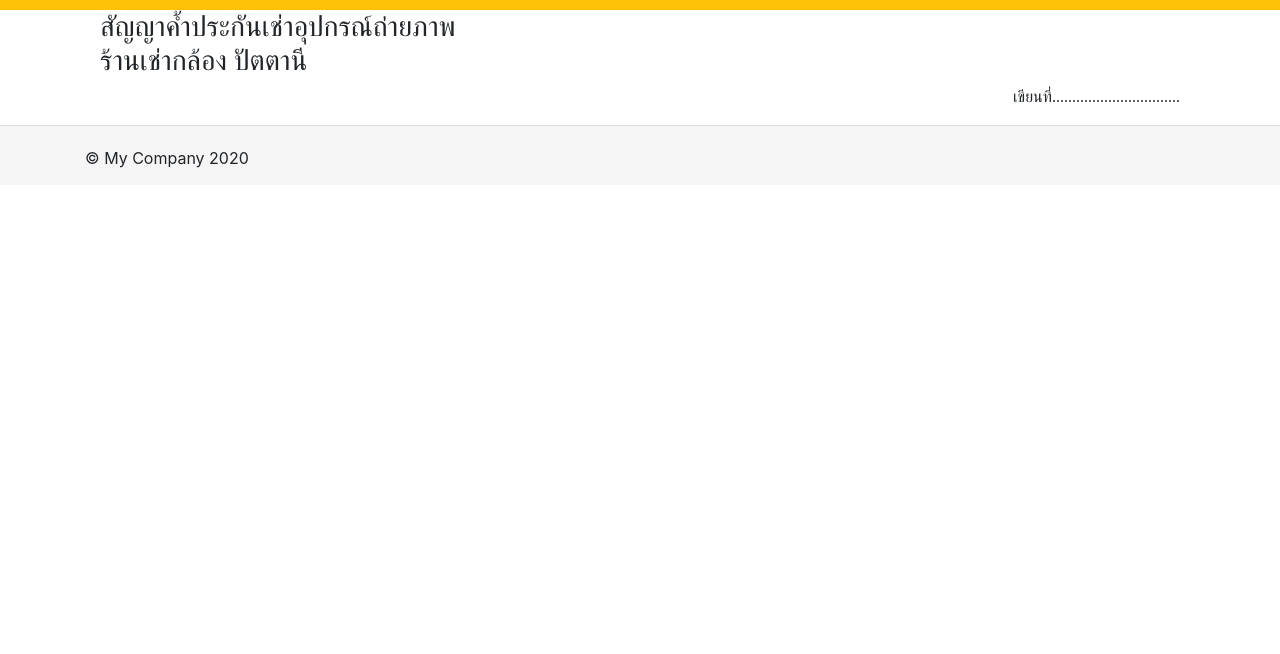
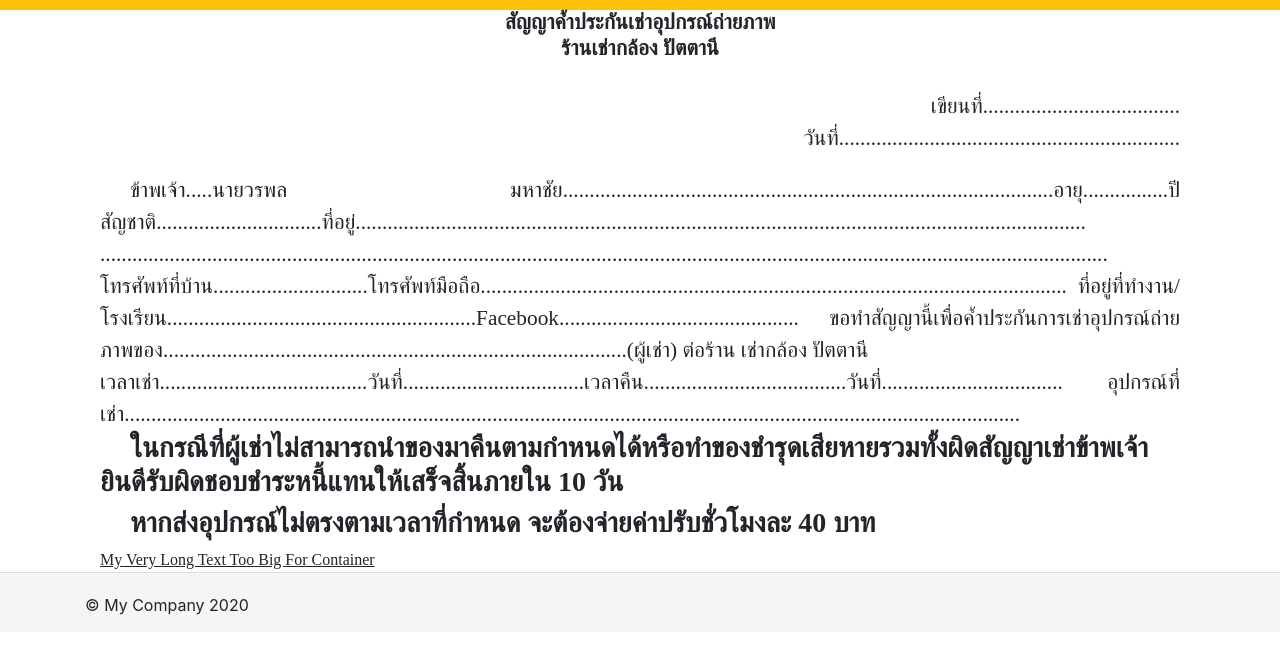
Before and after one commit to s6102041520165/EcommerceLease, a Yii app: template views/lease/contract.php in a window 1280 px wide. Shown: the top 654 px of the page. Run offline with PHP 8.4 and a stand-in for Yii, Linux system fonts and the light colour scheme; the template is opened without the code that fills it, so the values that code supplies are empty; some libraries are stand-ins or nearby versions.

Commit message:
contract2

```diff
--- a/controllers/LeaseController.php
+++ b/controllers/LeaseController.php
@@ -11,6 +11,10 @@ use app\models\Product;
 use yii\web\Controller;
 use yii\web\NotFoundHttpException;
 use yii\filters\VerbFilter;
+
+use kartik\mpdf\Pdf;
+use Mpdf\Config\ConfigVariables;
+use Mpdf\Config\FontVariables;
 
 /**
  * LeaseController implements the CRUD actions for Lease model.
@@ -138,7 +142,7 @@ class LeaseController extends Controller
             'format' => Pdf::FORMAT_A4,
             'orientation' => Pdf::ORIENT_PORTRAIT,
             'destination' => Pdf::DEST_BROWSER,
-            'content' => $this->renderPartial('receipt', ['model' => $model]),
+            'content' => $this->renderPartial('contract', ['model' => $model]),
             'options' => [
                 // any mpdf options you wish to set
             ],
--- a/views/lease/contract.php
+++ b/views/lease/contract.php
@@ -1,4 +1,22 @@
+
 <div class="container" style="font-family:thsarabun;">
-    <h3>สัญญาค้ำประกันเช่าอุปกรณ์ถ่ายภาพ<br>ร้านเช่ากล้อง ปัตตานี</h3>
-    <p style="display:block;text-align: right;">เขียนที่................................</p>
+    <h4 style="text-align: center;font-weight:bold;font-size:16pt;">สัญญาค้ำประกันเช่าอุปกรณ์ถ่ายภาพ<br>ร้านเช่ากล้อง ปัตตานี</h4>
+    <p style="display:block;text-align: right;font-size:16pt;margin-top:30px">
+        เขียนที่.....................................<br>
+        วันที่................................................................
+    </p>
+    <p style="text-indent: 30px;text-align:justify;font-size:16pt;margin:0px;margin-top:20px">ข้าพเจ้า.....<span>นายวรพล มหาชัย</span>............................................................................................อายุ........<span></span>........ปี
+        สัญชาติ...............................ที่อยู่.........................................................................................................................................
+        .............................................................................................................................................................................................
+        โทรศัพท์ที่บ้าน.............................โทรศัพท์มือถือ..............................................................................................................
+        ที่อยู่ที่ทำงาน/โรงเรียน..........................................................Facebook.............................................
+        ขอทำสัญญานี้เพื่อค้ำประกันการเช่าอุปกรณ์ถ่ายภาพของ.......................................................................................(ผู้เช่า)
+        ต่อร้าน เช่ากล้อง ปัตตานี<br>
+        เวลาเช่า.......................................วันที่..................................เวลาคืน......................................วันที่..................................
+        อุปกรณ์ที่เช่า........................................................................................................................................................................
+    </p>
+    <h3 style="margin-top:0px;text-indent:30px;text-align: justify;font-weight:bold">ในกรณีที่ผู้เช่าไม่สามารถนำของมาคืนตามกำหนดได้หรือทำของชำรุดเสียหายรวมทั้งผิดสัญญาเช่าข้าพเจ้ายินดีรับผิดชอบชำระหนี้แทนให้เสร็จสิ้นภายใน 10 วัน</h3>
+    <h3 style="text-indent:30px;font-weight:bold">หากส่งอุปกรณ์ไม่ตรงตามเวลาที่กำหนด จะต้องจ่ายค่าปรับชั่วโมงละ 40 บาท</h3>
+
+    <div style="text-decoration:underline;">My Very Long Text Too Big For Container</div>
 </div>
```
